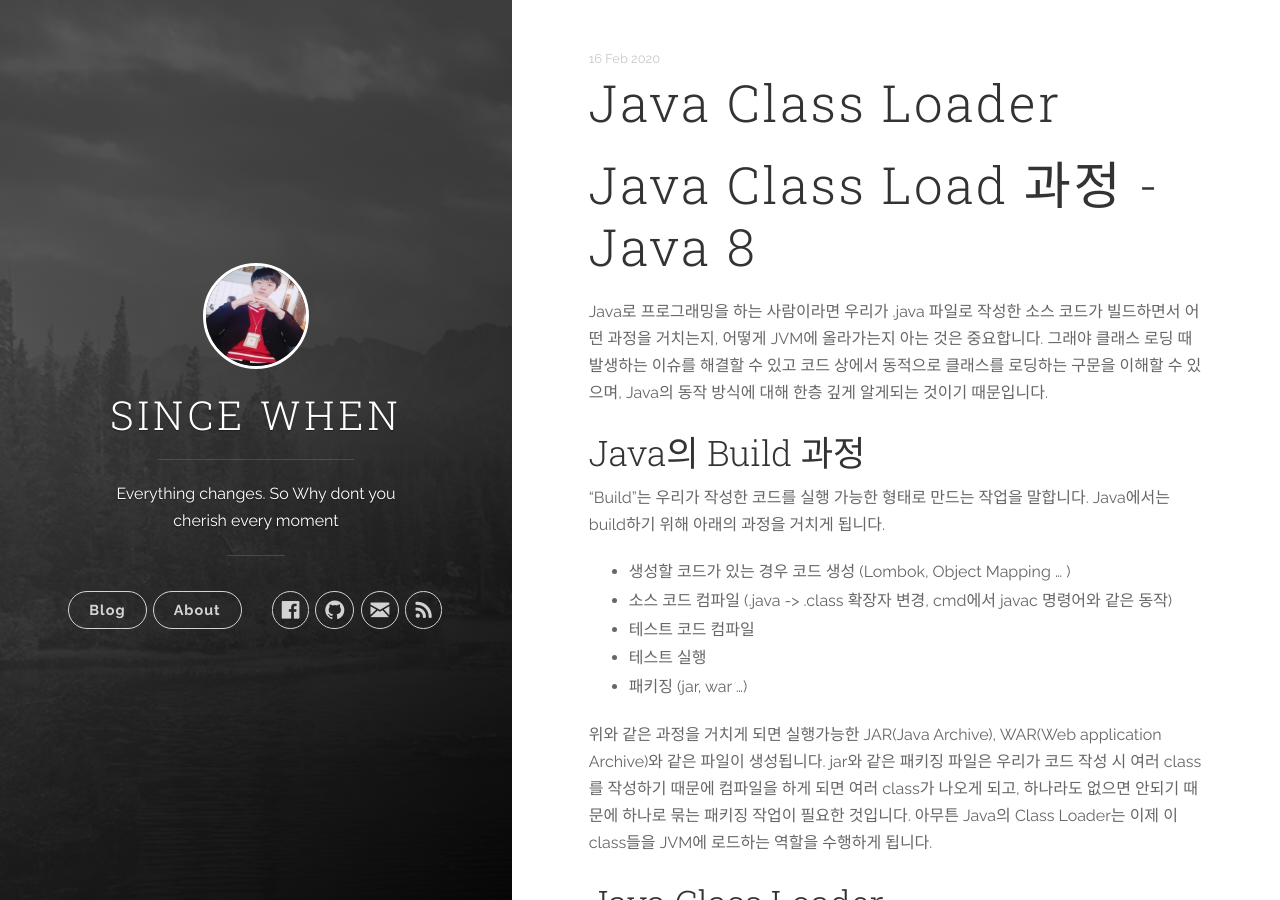
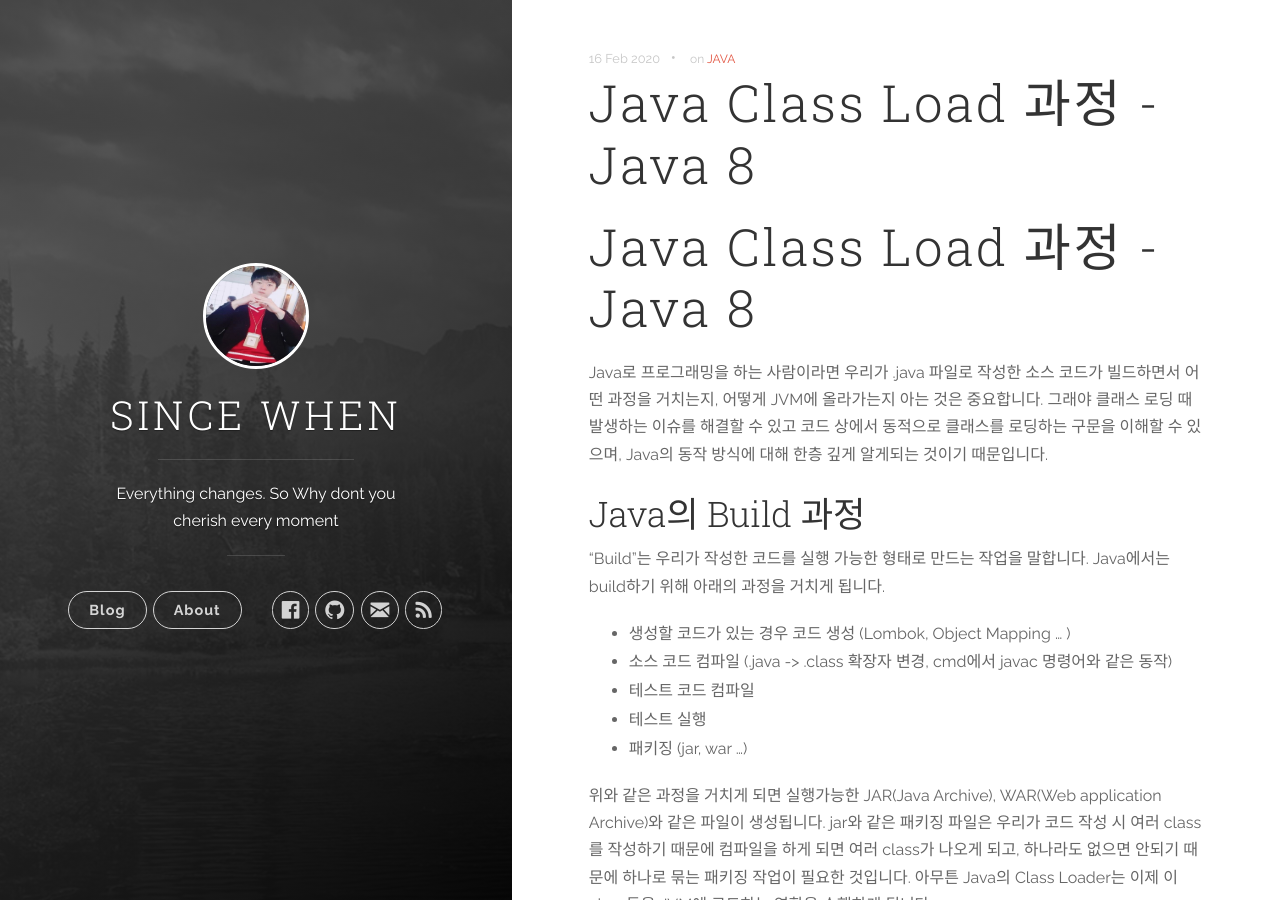
Before and after one commit to hiasince/hiasince.github.io, a Jekyll site: the page built from _posts/2020-02-16-Java-Class-Loader.markdown, in a window 1280 px wide and 900 px high. Built offline with Jekyll 4.4.1, drawn with Linux system fonts in a browser that asks for light colours; comment, search, counter and statistics services are not loaded.

Commit message:
Update 2020-02-16-Java-Class-Loader.markdown

```diff
--- a/_posts/2020-02-16-Java-Class-Loader.markdown
+++ b/_posts/2020-02-16-Java-Class-Loader.markdown
@@ -1,6 +1,11 @@
+---
+title:  "Java Class Load 과정 - Java 8"
+date:   2020-02-16 22:13:24
+categories: [POST]
+tags: [JAVA]
+---
+
 # Java Class Load 과정 - Java 8
-
-
 
 Java로 프로그래밍을 하는 사람이라면 우리가 .java 파일로 작성한 소스 코드가 빌드하면서 어떤 과정을 거치는지, 어떻게 JVM에 올라가는지 아는 것은 중요합니다. 그래야 클래스 로딩 때 발생하는 이슈를 해결할 수 있고 코드 상에서 동적으로 클래스를 로딩하는 구문을 이해할 수 있으며, Java의 동작 방식에 대해 한층 깊게 알게되는 것이기 때문입니다.
 
```
Also changed, not shown: other parts of _posts/2020-02-16-Java-Class-Loader.markdown (+2 -2 lines).
